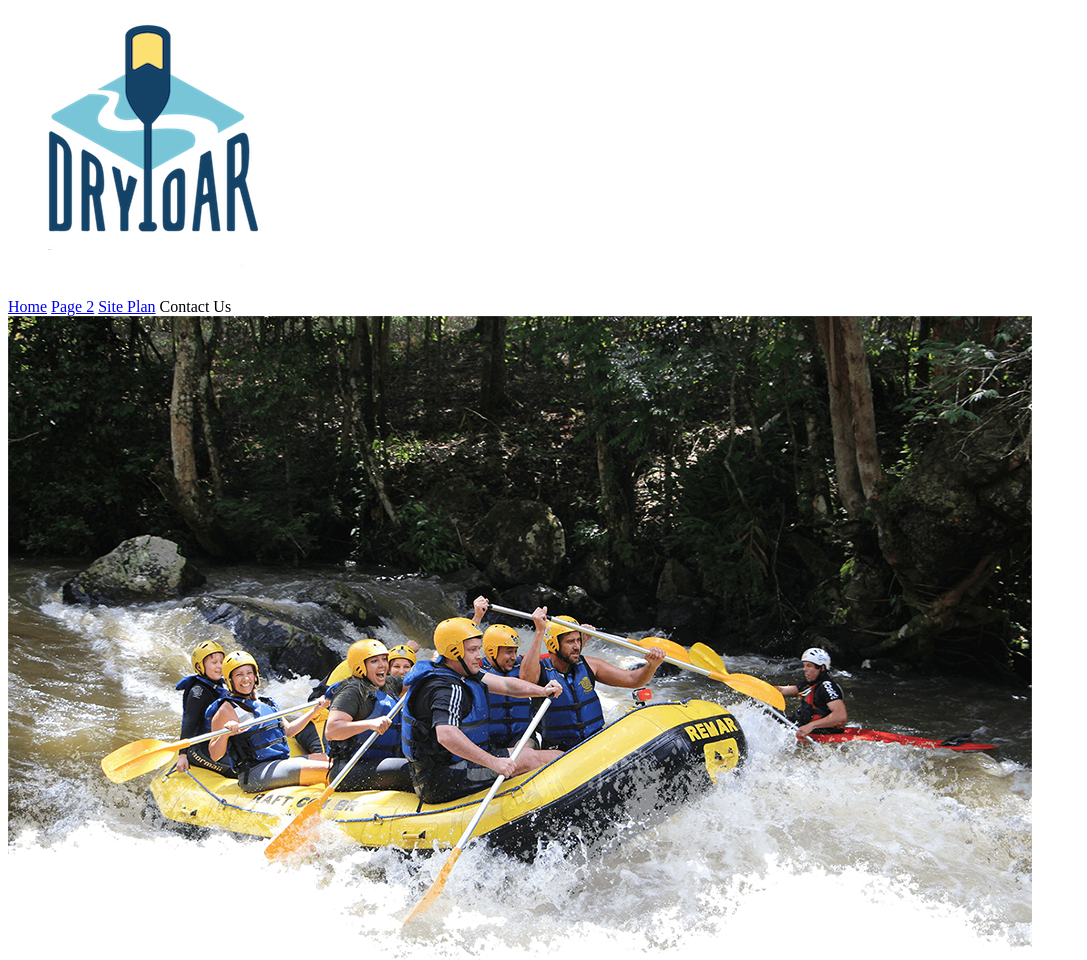
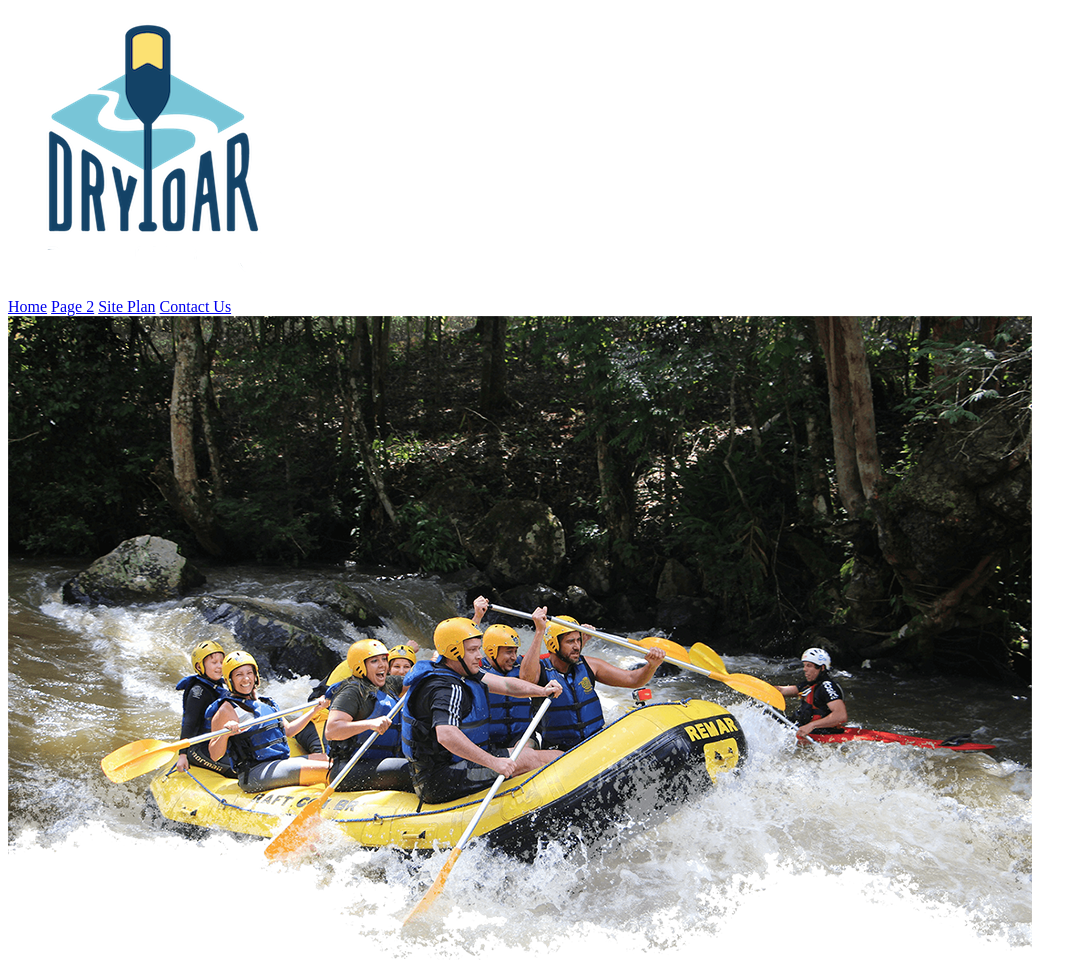
Before and after one commit to halliorme/wdd130, a plain HTML site: page wwr/styles/index.html in a window 1280 px wide. Shown: the top 960 px of the page, without its empty margins (0-1087 px from the left). Drawn offline with Linux system fonts and the light colour scheme.

Commit message:
fixed tag

```diff
--- a/wwr/styles/index.html
+++ b/wwr/styles/index.html
@@ -13,7 +13,7 @@
             <a href="index.html">Home</a>
             <a href="#">Page 2</a>
             <a href="site-plan-rafting.html">Site Plan</a>
-            <a herf="contactus.html">Contact Us</a>
+            <a href="contactus.html">Contact Us</a>
         </nav>
     </header>
         <div id="hero">
```
